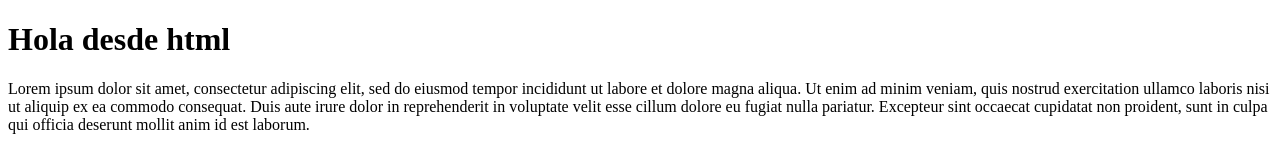
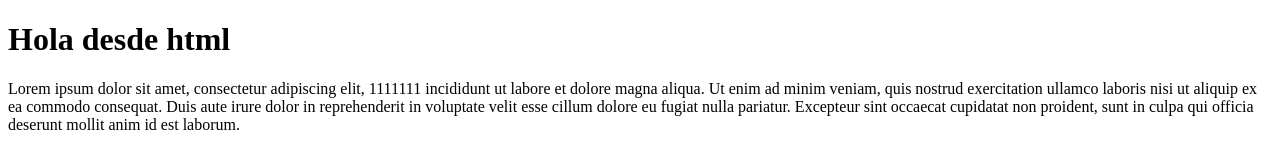
Before and after one commit to aresof/git-tutorial, a plain HTML site: page index.html in a window 1280 px wide. Drawn offline with Linux system fonts and the light colour scheme.

```diff
--- a/index.html
+++ b/index.html
@@ -9,6 +9,6 @@
 </head>
 <body>
 <h1>Hola desde html</h1>
-<p>Lorem ipsum dolor sit amet, consectetur adipiscing elit, sed do eiusmod tempor incididunt ut labore et dolore magna aliqua. Ut enim ad minim veniam, quis nostrud exercitation ullamco laboris nisi ut aliquip ex ea commodo consequat. Duis aute irure dolor in reprehenderit in voluptate velit esse cillum dolore eu fugiat nulla pariatur. Excepteur sint occaecat cupidatat non proident, sunt in culpa qui officia deserunt mollit anim id est laborum.</p>
+<p>Lorem ipsum dolor sit amet, consectetur adipiscing elit, 1111111 incididunt ut labore et dolore magna aliqua. Ut enim ad minim veniam, quis nostrud exercitation ullamco laboris nisi ut aliquip ex ea commodo consequat. Duis aute irure dolor in reprehenderit in voluptate velit esse cillum dolore eu fugiat nulla pariatur. Excepteur sint occaecat cupidatat non proident, sunt in culpa qui officia deserunt mollit anim id est laborum.</p>
 </body>
 </html>
```
